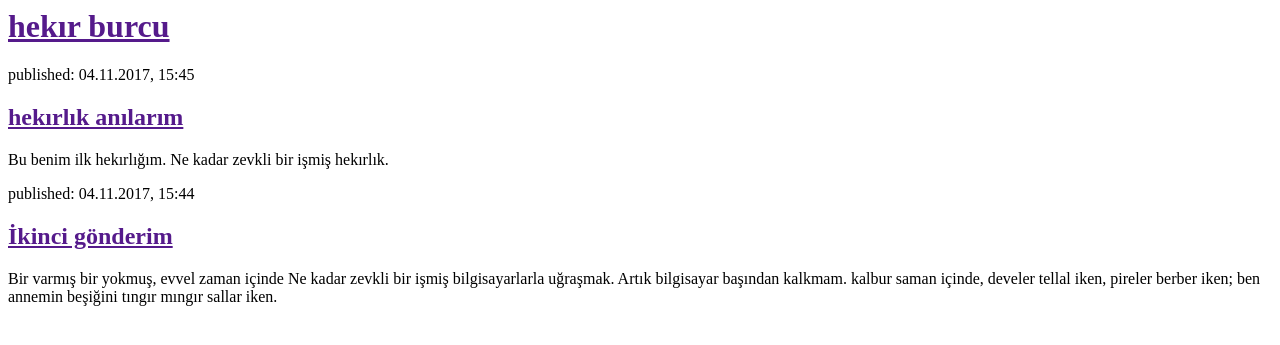
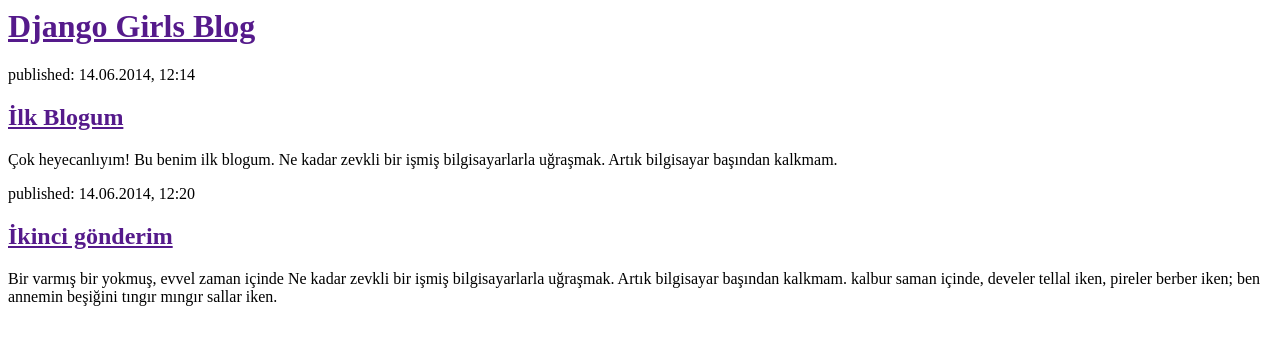
Before and after one commit to kkayaburcu/burcu, a Django app: template blog/templates/blog/post_list.html in a window 1280 px wide. Shown: the top 345 px of the page. Run offline with Django 3.2, Linux system fonts and the light colour scheme; the template is opened without the code that fills it, so the values that code supplies are empty.

Commit message:
site için HTML dosyasını değiştirdim.

```diff
--- a/blog/templates/blog/post_list.html
+++ b/blog/templates/blog/post_list.html
@@ -1,20 +1,20 @@
 <html>
     <head>
-        <title>hekır burcu</title>
+        <title>Django Girls blog</title>
     </head>
     <body>
         <div>
-            <h1><a href="">hekır burcu</a></h1>
+            <h1><a href="">Django Girls Blog</a></h1>
         </div>
 
         <div>
-            <p>published: 04.11.2017, 15:45</p>
-            <h2><a href="">hekırlık anılarım</a></h2>
-            <p>Bu benim ilk hekırlığım. Ne kadar zevkli bir işmiş hekırlık. </p>
+            <p>published: 14.06.2014, 12:14</p>
+            <h2><a href="">İlk Blogum</a></h2>
+            <p>Çok heyecanlıyım! Bu benim ilk blogum. Ne kadar zevkli bir işmiş bilgisayarlarla uğraşmak. Artık bilgisayar başından kalkmam. </p>
         </div>
 
         <div>
-            <p>published: 04.11.2017, 15:44</p>
+            <p>published: 14.06.2014, 12:20</p>
             <h2><a href="">İkinci gönderim</a></h2>
             <p>Bir varmış bir yokmuş, evvel zaman içinde Ne kadar zevkli bir işmiş bilgisayarlarla uğraşmak. Artık bilgisayar başından kalkmam. kalbur saman içinde, develer tellal iken, pireler berber iken; ben annemin beşiğini tıngır mıngır sallar iken.</p>
         </div>
```
